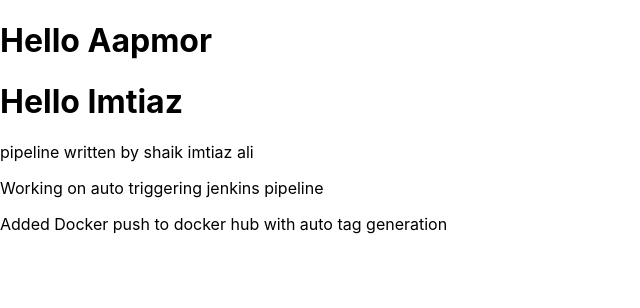
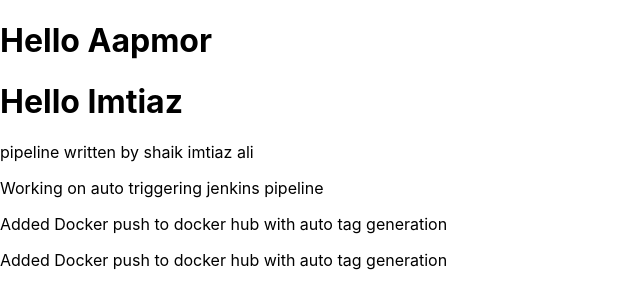
Before and after one commit to shaikimtiazali/my-demo-jenkins, a React (Create React App) app: page / in a window 1280 px wide. Shown: the top 308 px of the page, without its empty margins (0-640 px from the left). Built offline with nearby package versions, Linux system fonts and the light colour scheme.

Commit message:
add new p tag

```diff
--- a/src/App.js
+++ b/src/App.js
@@ -9,6 +9,7 @@
       <p>pipeline written by shaik imtiaz ali</p>
       <p>Working on auto triggering jenkins pipeline</p>
       <p>Added Docker push to docker hub with auto tag generation</p>
+      <p>Added Docker push to docker hub with auto tag generation</p>
     </Header>
   );
 }
```
